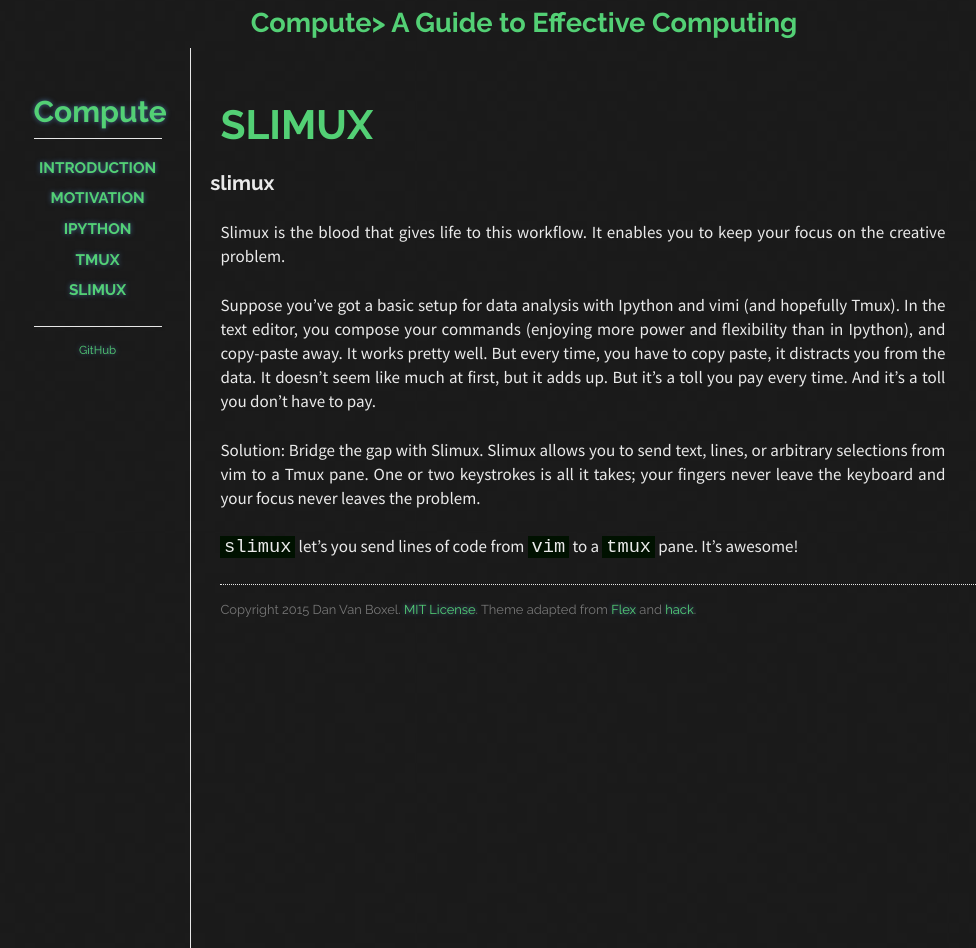
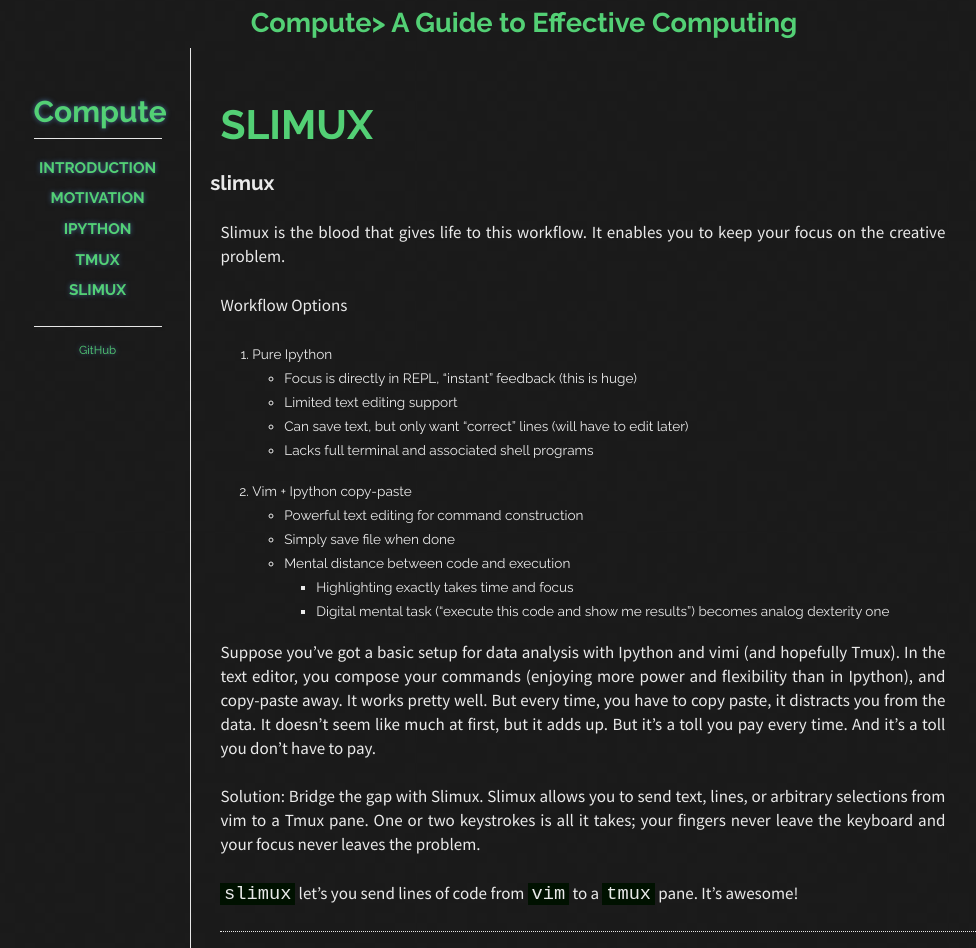
Before and after one commit to dvbuntu/compute, a Jekyll site: the page built from _posts/2070-01-01-slimux.md, in a window 1280 px wide. Shown: the whole page, without its empty margins (116-1092 px from the left). Built offline with Jekyll 4.4.1, drawn with Linux system fonts in a browser that asks for light colours; Markdown is read by kramdown in place of the engine named in the settings.

Commit message:
Started number list of workflows in slimux

```diff
--- a/_posts/2070-01-01-slimux.md
+++ b/_posts/2070-01-01-slimux.md
@@ -11,6 +11,20 @@ slimux
 
 Slimux is the blood that gives life to this workflow.  It enables you to keep your focus on the creative problem.
 
+Workflow Options
+
+1. Pure Ipython
+    + Focus is directly in REPL, "instant" feedback (this is huge)
+    - Limited text editing support
+    - Can save text, but only want "correct" lines (will have to edit later)
+    - Lacks full terminal and associated shell programs
+2. Vim + Ipython copy-paste
+    + Powerful text editing for command construction
+    + Simply save file when done
+    - Mental distance between code and execution
+        * Highlighting exactly takes time and focus
+        * Digital mental task ("execute this code and show me results") becomes analog dexterity one
+
 Suppose you've got a basic setup for data analysis with Ipython and vimi (and hopefully Tmux).  In the text editor, you compose your commands (enjoying more power and flexibility than in Ipython), and copy-paste away.  It works pretty well.  But every time, you have to copy paste, it distracts you from the data.  It doesn't seem like much at first, but it adds up.  But it's a toll you pay every time.  And it's a toll you don't have to pay.
 
 Solution: Bridge the gap with Slimux.  Slimux allows you to send text, lines, or arbitrary selections from vim to a Tmux pane.  One or two keystrokes is all it takes; your fingers never leave the keyboard and your focus never leaves the problem.
```
